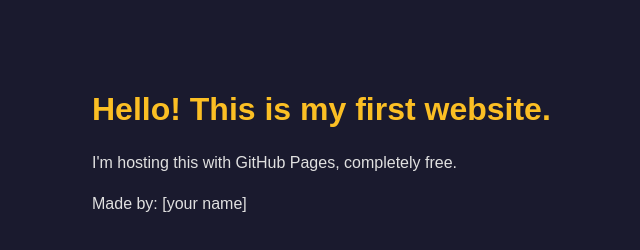
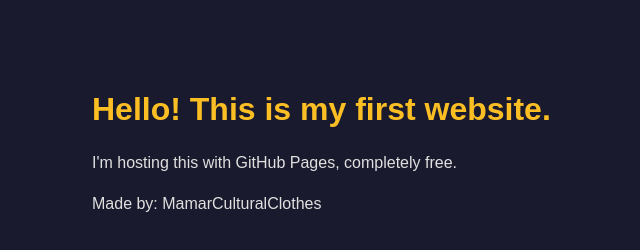
Before and after one commit to chasingsi88-coder/my-first-website, a plain HTML site: page index.html in a window 1280 px wide. Shown: the whole page, without its empty margins (248-888 px from the left). Drawn offline with Linux system fonts and the light colour scheme.

Commit message:
Update author name in index.html

```diff
--- a/index.html
+++ b/index.html
@@ -20,6 +20,6 @@
 <body>
     <h1>Hello! This is my first website.</h1>
     <p>I'm hosting this with GitHub Pages, completely free.</p>
-    <p>Made by: [your name]</p>
+    <p>Made by: MamarCulturalClothes</p>
 </body>
 </html>
```
